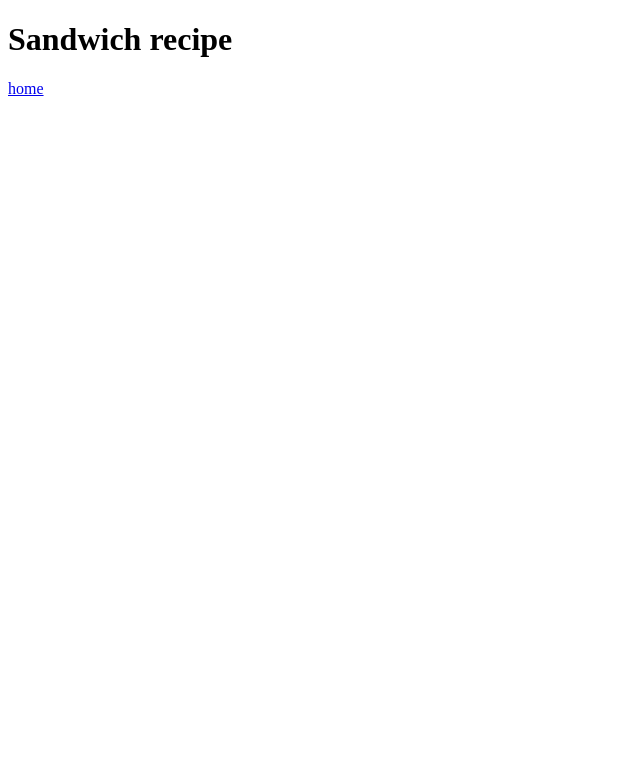
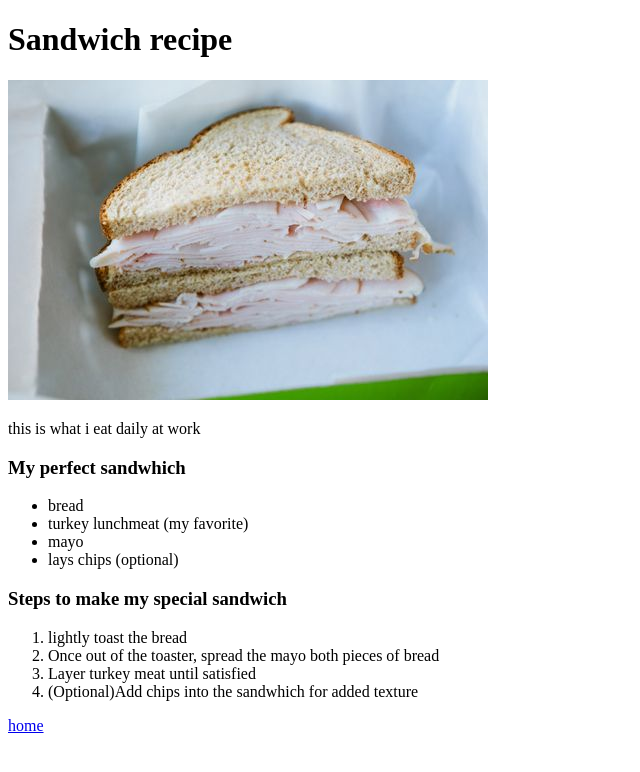
Before and after one commit to MendezIzaiah/odin-recipe, a plain HTML site: page recipes/sandwhich.html in a window 1280 px wide. Shown: the whole page, without its empty margins (0-640 px from the left). Drawn offline with Linux system fonts and the light colour scheme.

Commit message:
added additional pages

```diff
--- a/recipes/sandwhich.html
+++ b/recipes/sandwhich.html
@@ -4,10 +4,34 @@
     <meta charset="UTF-8">
     <meta http-equiv="X-UA-Compatible" content="IE=edge">
     <meta name="viewport" content="width=device-width, initial-scale=1.0">
-    <title>Document</title>
+    <title>the classic sandwhich</title>
 </head>
 <body>
     <h1>Sandwich recipe</h1>
+    <img src="../imgs/sandwich1.jpg">
+    <p>this is what i eat daily at work</p>
+    <h3>My perfect sandwhich</h3>
+<div>
+    <ul>
+        <li>bread</li>
+        <li>turkey lunchmeat (my favorite)</li>
+        <li>mayo</li>
+        <li>lays chips (optional)</li>
+    </ul>
+</div>
+<div>
+    <h3>Steps to make my special sandwich</h3>
+</div>
+<div>
+    <ol>
+        <li>lightly toast the bread</li>
+        <li>Once out of the toaster, spread the mayo both pieces of bread</li>
+        <li>Layer turkey meat until satisfied</li>
+        <li>(Optional)Add chips into the sandwhich for added texture</li>
+    </ol>
+</div>
+ <div>
     <a href="../index.html">home</a>
+</div>
 </body>
 </html>
```
Also changed, not shown: index.html (+10 -1 lines), recipes/cereal.html (added, +27 -0 lines), recipes/pizzaroll.html (added, +27 -0 lines), imgs/among-us-6008615__480.webp (added), imgs/pizza_rolls.png (added), imgs/sandwich1.jpg (added), imgs/specialk.jpeg (added).
